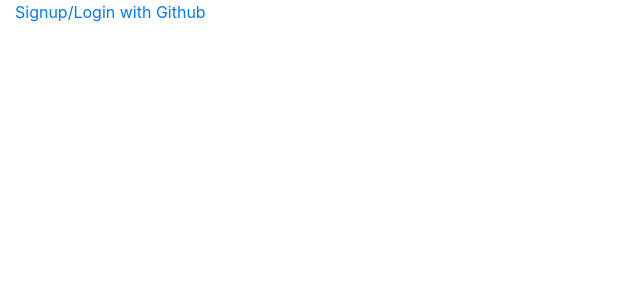
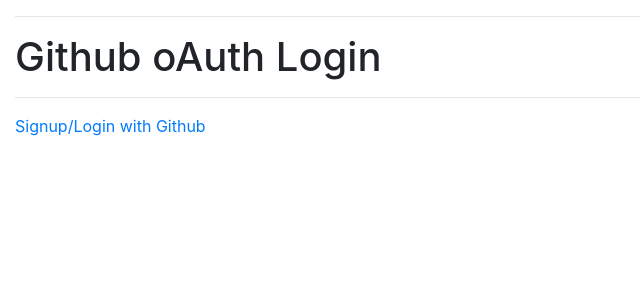
Before and after one commit to jams2/wb-task, a Django app: page / in a window 1280 px wide. Shown: the top 300 px of the page, without its empty margins (0-640 px from the left). Run offline with Django 3.2, Linux system fonts and the light colour scheme; some libraries are stand-ins or nearby versions.

Commit message:
adds headers to templates

```diff
--- a/wb_task/templates/base.html
+++ b/wb_task/templates/base.html
@@ -7,6 +7,10 @@
         <link rel="stylesheet" href="https://stackpath.bootstrapcdn.com/bootstrap/4.4.1/css/bootstrap.min.css" integrity="sha384-Vkoo8x4CGsO3+Hhxv8T/Q5PaXtkKtu6ug5TOeNV6gBiFeWPGFN9MuhOf23Q9Ifjh" crossorigin="anonymous">
     </head>
     <body>
+        <div class="container-fluid">
+            <hr>
+            <h1>Github oAuth Login</h1>
+            <hr>
             {% if messages %}
                 <ul class="list-group">
                     {% for message in messages %}
@@ -14,6 +18,7 @@
                     {% endfor %}
                 </ul>
             {% endif %}
+        </div>
         <div class="container-fluid">
             {% block content %}
             {% endblock %}
--- a/wb_task/templates/user_profiles/userprofile_confirm_delete.html
+++ b/wb_task/templates/user_profiles/userprofile_confirm_delete.html
@@ -1,6 +1,7 @@
 {% extends "base.html" %}
 
 {% block content %}
+<h2>Delete Profile</h2>
 <form id="user-profile-form" method="post">
     <p>Are you sure you want to delete your profile and all related data?</p>
     {% csrf_token %}
--- a/wb_task/templates/user_profiles/userprofile_form.html
+++ b/wb_task/templates/user_profiles/userprofile_form.html
@@ -1,6 +1,7 @@
 {% extends "base.html" %}
 
 {% block content %}
+    <h2>{% if object %}Update{% else %}Create{% endif %} Profile</h2>
     <form id="user-profile-form" method="post">
         {% csrf_token %}
         <table class="table">
```
Lines whose indentation alone changed are shown as unchanged.
